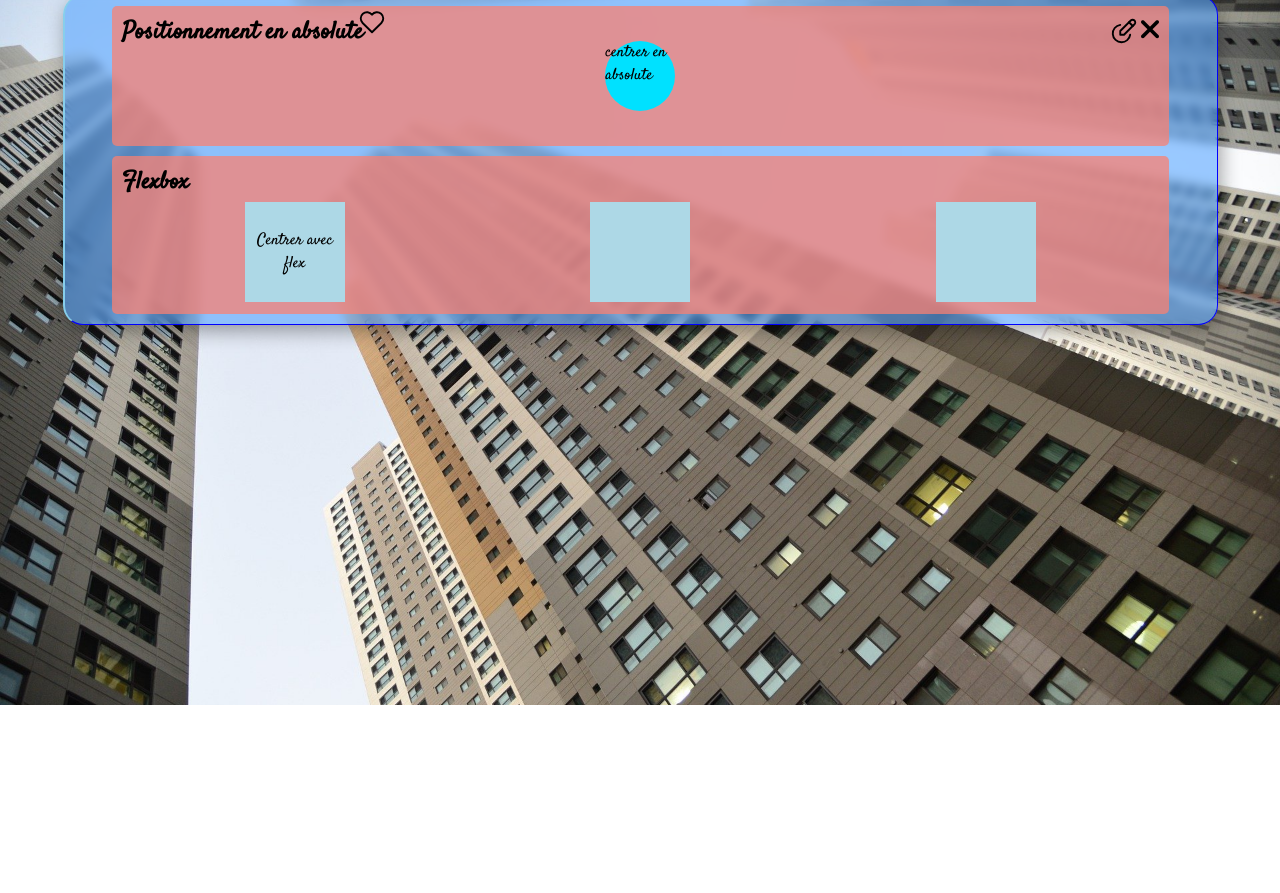
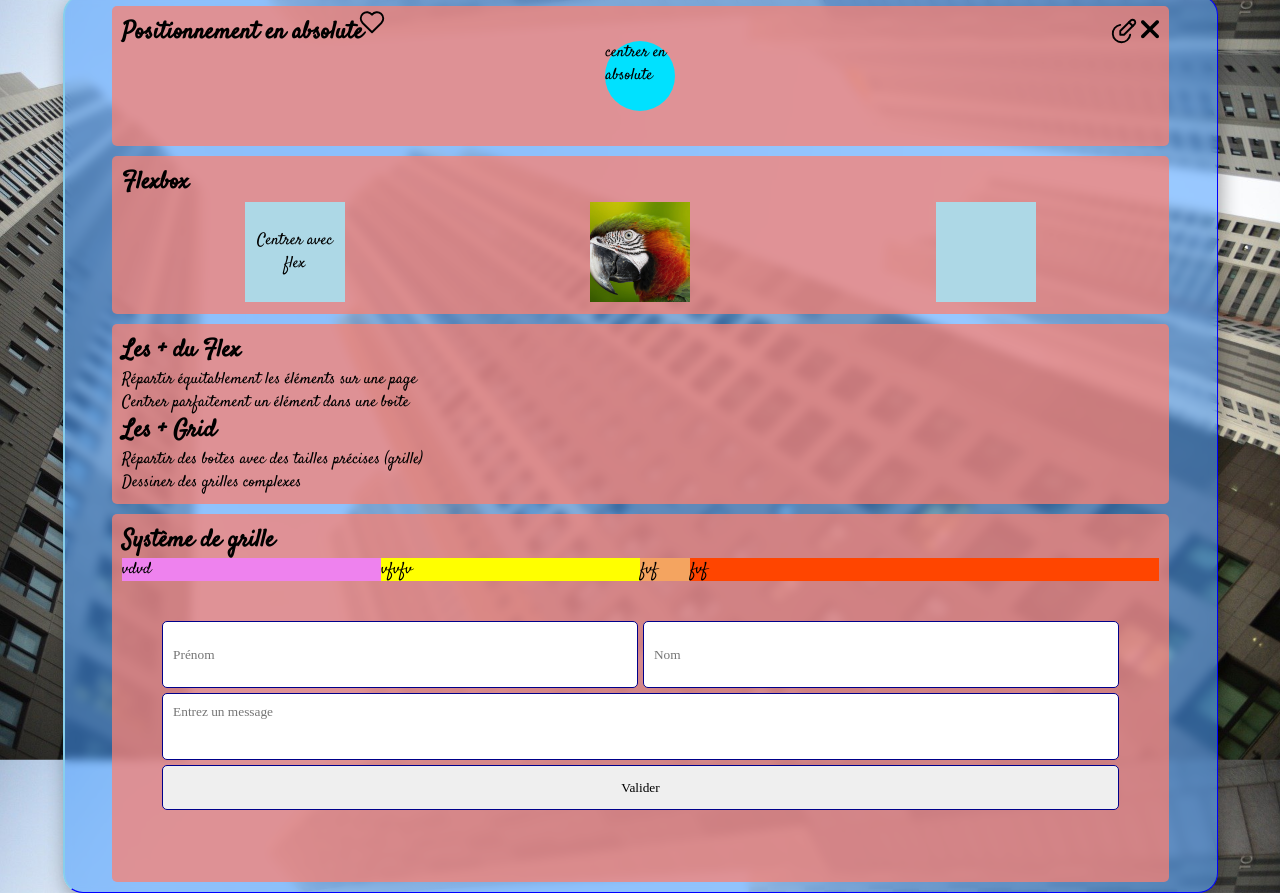
Before and after one commit to JustFS/cours-css, a plain HTML site: page cours-css/index.html in a window 1280 px wide. Shown: the part 95-988 px from the top of the page. Before the commit the page ends 800 px from the top, so only its background shows below. Drawn offline with Linux system fonts and the light colour scheme.

Commit message:
fin grid

```diff
--- a/cours-css/index.html
+++ b/cours-css/index.html
@@ -29,9 +29,36 @@
       <h2>Flexbox</h2>
       <ul>
         <li>Centrer avec flex</li>
-        <li></li>
+        <li><img src="./img/objectif-fit.jpg" alt="oiseau"></li>
         <li></li>
       </ul>
+    </div>
+    <div class="box">
+      <h2>Les + du Flex</h2>
+      <ul>
+        <li>Répartir équitablement les éléments sur une page</li>
+        <li>Centrer parfaitement un élément dans une boite</li>
+      </ul>
+      <h2>Les + Grid</h2>
+      <ul>
+        <li>Répartir des boites avec des tailles précises (grille)</li>
+        <li>Dessiner des grilles complexes</li>
+      </ul>
+    </div>
+    <div class="grid box">
+      <h2>Système de grille</h2>
+      <ul>
+        <li>vdvd</li>
+        <li>vfvfv</li>
+        <li>fvf</li>
+        <li>fvf</li>
+      </ul>
+      <form action="">
+        <input id="firstname" type="text" placeholder="Prénom">
+        <input id="surname" type="text" placeholder="Nom">
+        <textarea id="" cols="30" rows="10" placeholder="Entrez un message"></textarea>
+        <input type="submit" value="Valider">
+      </form>
     </div>
   </main>
 
--- a/cours-css/style.css
+++ b/cours-css/style.css
@@ -58,6 +58,7 @@ main {
   /* Pour utiliser le backdrip filter : mettre de l'opacité */
   backdrop-filter: blur(5px);
 }
+/* *********************** ABSOLUTE ******************* */
 .absolute {
   position: relative;
 }
@@ -92,6 +93,8 @@ main {
   right: 30px;
   height: 30px;
 }
+
+/* ********************** FLEX ********************** */
 .flex ul {
   /* Le flex permet d'aligner équitablement les éléments */
   display: flex;
@@ -108,4 +111,63 @@ main {
   justify-content: center;
   align-items: center;
   text-align: center;
+  overflow: hidden;
 }
+.flex li img {
+  height: 100%;
+  /* Quand on intègre l'image depuis HTML il faut faire objectif-fit: cover */
+  object-fit: cover;
+}
+
+/* ****************** GRID ******************* */
+.grid ul {
+  display: grid;
+  grid-template-columns: 25% 25% 50px 1fr;
+}
+/* Méthode :nth-child() permet de selectionner l'enfant numéro ... */
+.grid li:nth-child(1) {
+  background: violet;
+}
+.grid li:nth-child(2) {
+  background: yellow;
+}
+.grid li:nth-child(3) {
+  background: sandybrown;
+}
+.grid li:nth-child(4) {
+  background: orangered;
+}
+
+form {
+  margin: 40px;
+  display: grid;
+  grid-template-columns: 1fr 1fr;
+  grid-template-rows: 1fr 1fr 1fr;
+  grid-template-areas:
+    "input1 input2"
+    "textarea textarea"
+    "btn btn";
+  gap: 5px;
+}
+input,
+textarea {
+  height: 45px;
+  border: 1px solid darkblue;
+  border-radius: 5px;
+  padding: 10px;
+  font-family: "font-1";
+}
+textarea {
+  grid-area: textarea;
+  resize: none;
+}
+input[type="submit"] {
+  grid-area: btn;
+  cursor: pointer;
+  transition: 0.2s;
+}
+input[type="submit"]:hover {
+  background: darkblue;
+  color: white;
+  letter-spacing: 2px;
+}
--- /dev/null
+++ b/exos/grid/style.css
@@ -0,0 +1,31 @@
+body {
+  min-height: 100vh;
+  display: grid;
+  grid-template-columns: 1fr 1fr 1fr;
+  grid-template-rows: 1fr 1fr 1fr;
+  grid-template-areas:
+    "yel yel pur"
+    "re gre pur"
+    "re orc orc";
+  gap: 15px;
+}
+
+div:nth-child(1) {
+  background: yellow;
+  grid-area: yel;
+}
+div:nth-child(2) {
+  background: purple;
+  grid-area: pur;
+}
+div:nth-child(3) {
+  background: red;
+  grid-area: re;
+}
+div:nth-child(4) {
+  background: green;
+}
+div:nth-child(5) {
+  background: orchid;
+  grid-area: orc;
+}
```
Also changed, not shown: cours-css/indispensables.css (added, +50 -0 lines), exos/grid/index.html (added, +21 -0 lines), exos/helium/style.css (+4 -8 lines), cours-css/img/objectif-fit.jpg (added).
